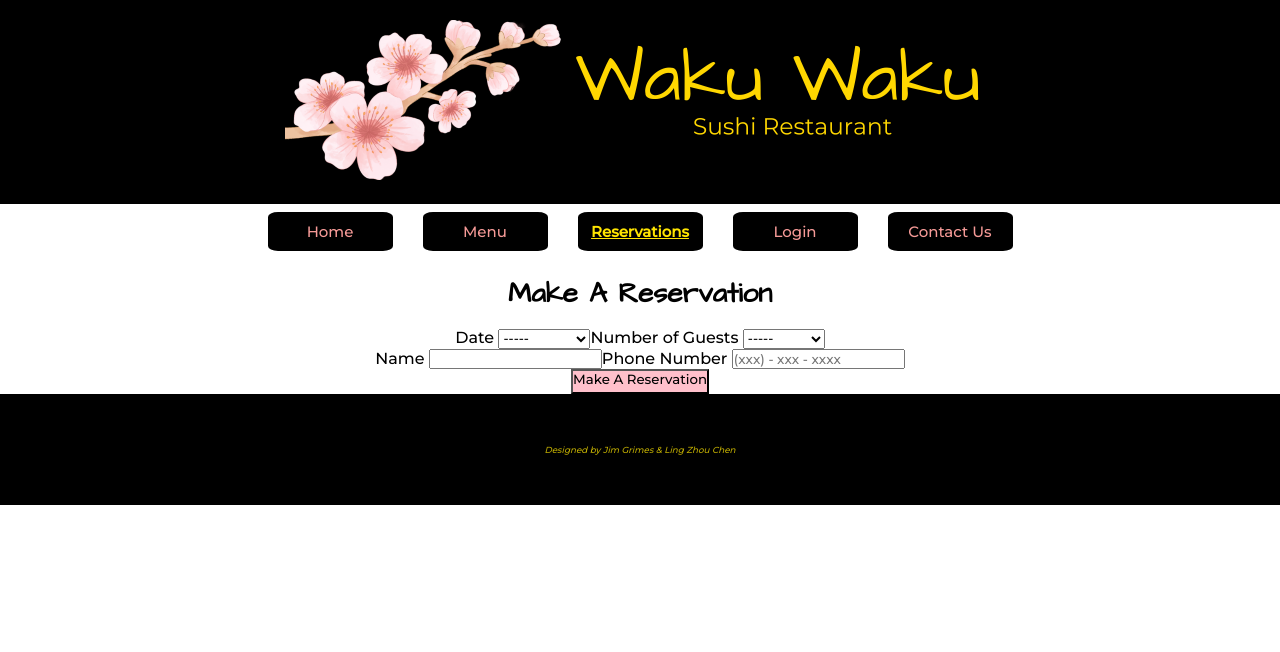
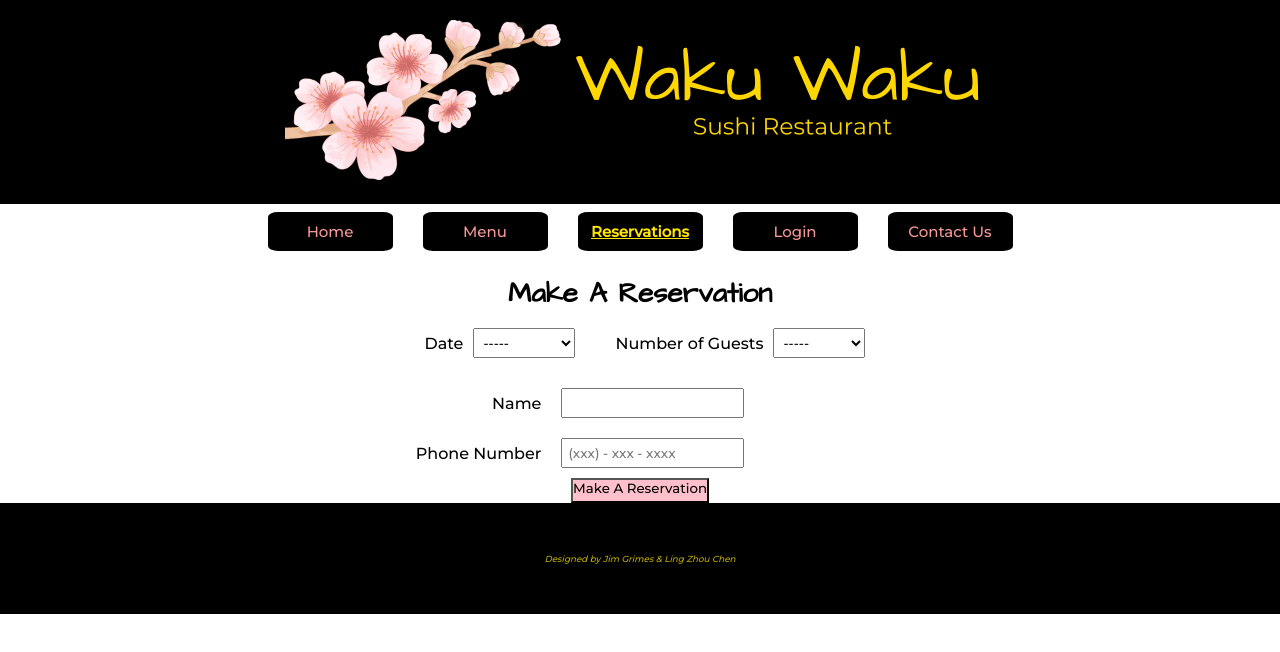
Before and after one commit to jgrimes86/Waku-Waku-Sushi-Restaurant, a React (Create React App) app: page /reservations in a window 1280 px wide. Shown: the top 652 px of the page. Built offline with nearby package versions, Linux system fonts and the light colour scheme; data requests are answered from the project's data file.

Commit message:
add: form styling

```diff
--- a/src/Components/ReservationForm.js
+++ b/src/Components/ReservationForm.js
@@ -182,12 +182,16 @@ function ReservationForm() {
 
                 <div id="form-input">
                     {/* name */}
-                    <label htmlFor="name">Name  </label>
-                    <input type="text" name="name" value={name} onChange={handleChange} required/>
+                    {/* <div id="form-name"> */}
+                        <label htmlFor="name">Name  </label>
+                        <input type="text" name="name" value={name} onChange={handleChange} required/>
+                    {/* </div> */}
 
                     {/* phone number */}
-                    <label htmlFor="phoneNumber">Phone Number  </label>
-                    <input type="tel" name="phoneNumber" placeholder="(xxx) - xxx - xxxx" maxLength="10" value={phoneNumber} onChange={handleChange} require />
+                    {/* <div id="form-phone"> */}
+                        <label htmlFor="phoneNumber">Phone Number  </label>
+                        <input type="tel" name="phoneNumber" placeholder="(xxx) - xxx - xxxx" maxLength="10" value={phoneNumber} onChange={handleChange} require />
+                    {/* </div> */}
                 </div>
 
                 <div id="form-btns">
--- a/src/stylesheets/index.css
+++ b/src/stylesheets/index.css
@@ -128,12 +128,67 @@ h2 {
   margin: 0 20%;
 }
 
+#form-select {
+  display: flex;
+  justify-content: center;
+  text-align: center;
+  margin-bottom: 20px;
+}
+
+#form-select select {
+  padding: 5px;
+}
+
+#form-select select[name="date"] {
+  margin-right: 30px;
+}
+
+#form-select label {
+  margin: auto 10px;
+}
+
+#form-input label[htmlFor="name"] {
+  grid-column: 1 / 2;
+  grid-row: 1 / 2;
+}
+
+#form-input input[name="name"] {
+  grid-column: 2 / 3;
+  grid-row: 1 / 2;
+}
+
+#form-input label[htmlFor="phoneNumber"] {
+  grid-column: 1 / 2;
+  grid-row: 2 / 3;
+}
+
+#form-input input[name="phoneNumber"] {
+  grid-column: 2 / 3;
+  grid-row: 2 / 3;
+}
+
+#form-input {
+  display: grid;
+  grid-template-columns: 1fr 1.6fr;
+  grid-auto-rows: 1fr 1fr;
+  justify-items: start;
+}
+
+#form-input label {
+  justify-self: end;
+  margin: auto 10px;
+}
+
+#form-input input {
+  padding: 5px;
+  margin: 10px;
+}
+
 .reservation button[type="submit"] {
   background-color: pink;
 }
 
 /* Contact Us */
-
 .contact div {
   text-align: center;
   padding-bottom: 15px;
```
